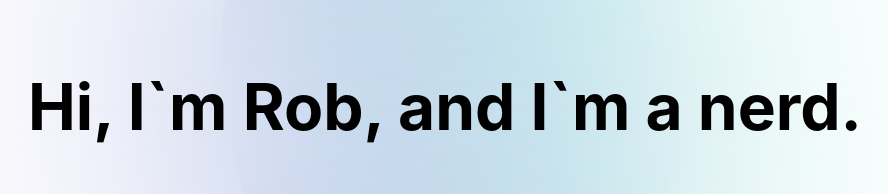
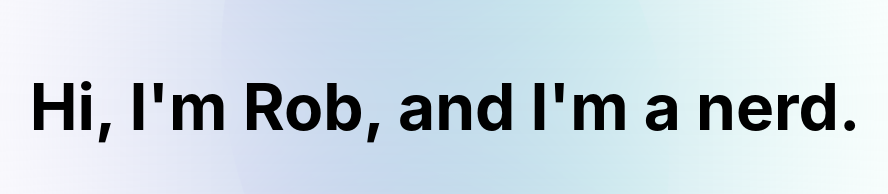
Before and after one commit to manix84/manix84.github.io, a Next.js app: page / in a window 1280 px wide. Shown: the part 293-487 px from the top of the page, without its empty margins (195-1083 px from the left). Built offline with nearby package versions, Linux system fonts and the light colour scheme.

Commit message:
' to &apos;

```diff
--- a/pages/index.tsx
+++ b/pages/index.tsx
@@ -10,7 +10,7 @@ const Home = () => (
     </Head>
 
     <main className={st.main}>
-      <h1 className={st.title}>Hi, I`m Rob, and I`m a nerd.</h1>
+      <h1 className={st.title}>Hi, I&apos;m Rob, and I&apos;m a nerd.</h1>
     </main>
   </div>
 );
```
